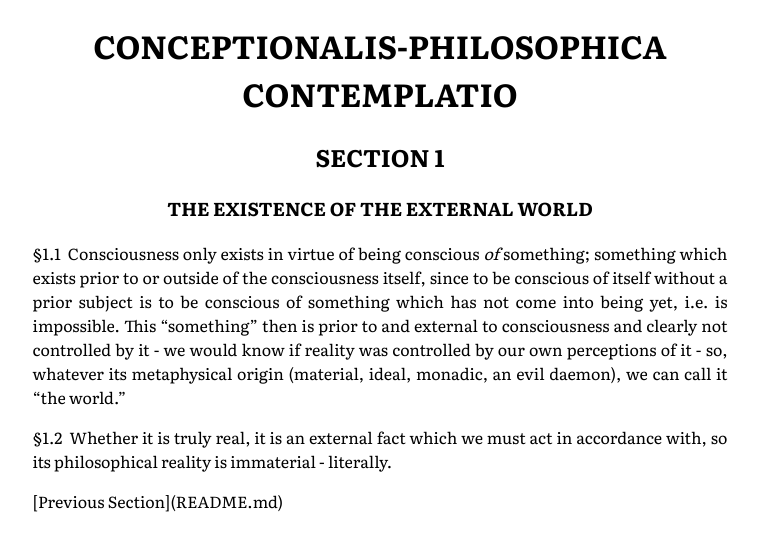
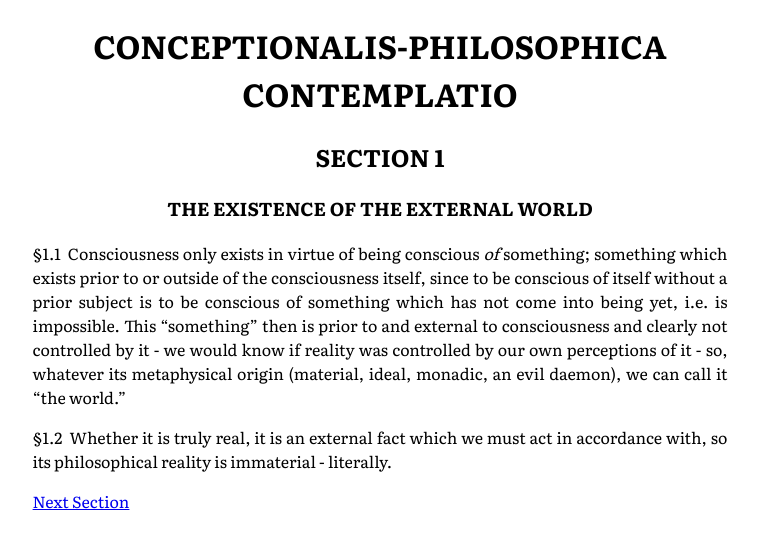
Before and after one commit to christopherdumas/Conceptionalis-Philosophica-Contemplatio, a Jekyll site: the page built from section1.md, in a window 1280 px wide. Shown: the top 551 px of the page, without its empty margins (260-1019 px from the left). Built offline with Jekyll 4.4.1, drawn with Linux system fonts in a browser that asks for light colours; our own code applies the rules of GitHub Pages for plain Markdown files.

Commit message:
remove awkward link formatting

```diff
--- a/assets/css/style.scss
+++ b/assets/css/style.scss
@@ -32,3 +32,7 @@ p:before {
     content: "§" counter(section) "." counter(para);
     margin-right: 7px;
 }
+
+p:has(> a):before {
+    display: none;
+}
--- a/section1.md
+++ b/section1.md
@@ -14,4 +14,4 @@ it "the world."
 Whether it is truly real, it is an external fact which we must act in accordance
 with, so its philosophical reality is immaterial - literally.
 
-<div>[Previous Section](README.md)</div>
+[Next Section](section1.md)
```
Also changed, not shown: README.md (+1 -1 lines).
